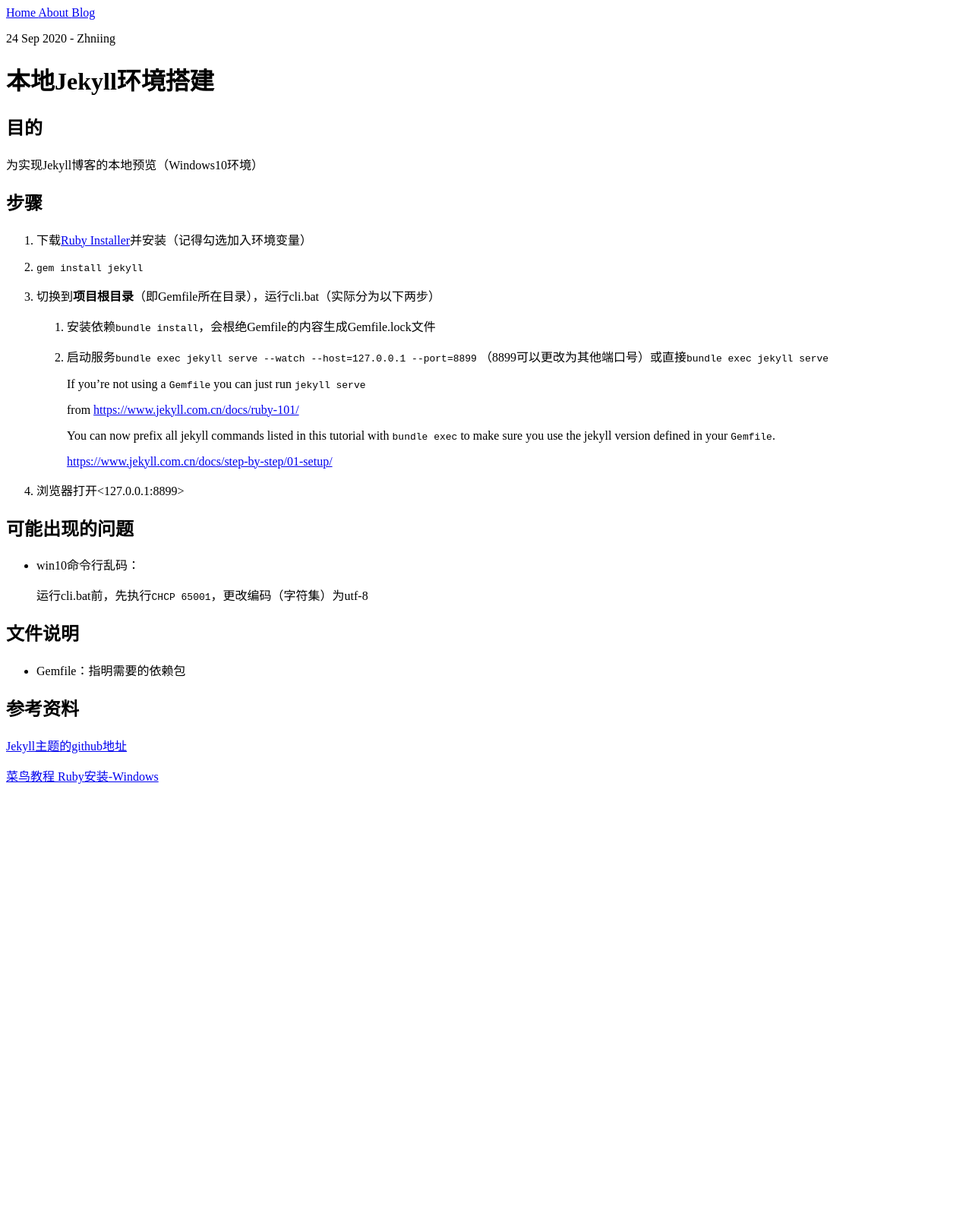
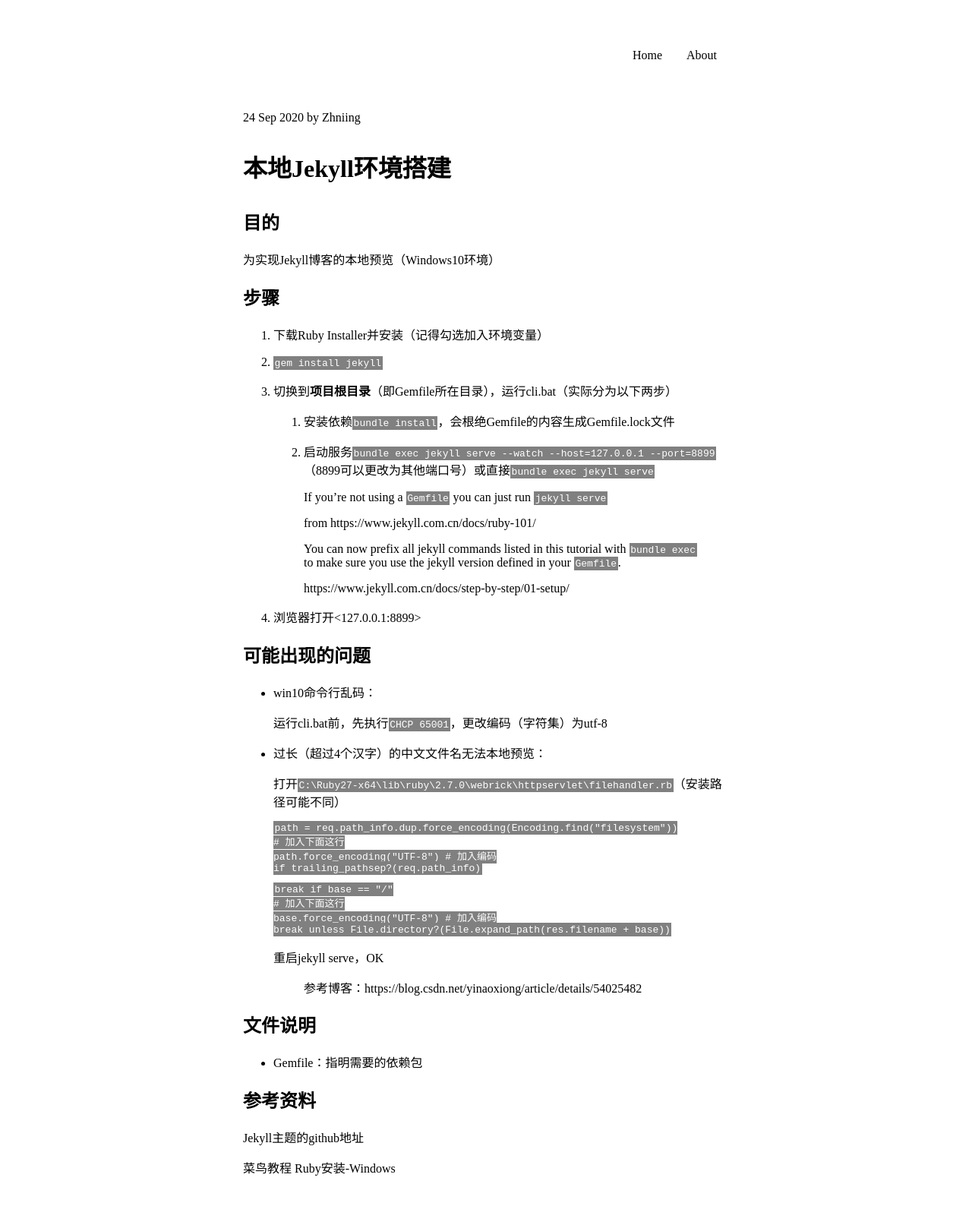
Before and after one commit to Zhniing/zhniing.github.io, a Jekyll site: the page built from _posts/2020-9-24-本地jekyll环境搭建.md, in a window 1280 px wide. Shown: the whole page at 76% size. Built offline with Jekyll 4.4.1, drawn with Linux system fonts in a browser that asks for light colours; before the commit the page ends 1049 px from its top, so only the background shows below that.

Commit message:
Modify index & update posts

````diff
--- a/_layouts/default.html
+++ b/_layouts/default.html
@@ -6,7 +6,13 @@
     <link rel="stylesheet" href="/assets/css/styles.css">
   </head>
   <body>
-    {% include navigation.html %}
-    {{ content }}
+    <div class="wrapper">
+      <div class="clearfloat">
+        {% include navigation.html %}
+      </div>
+      <div>
+        {{ content }}
+      </div>
+    </div>
   </body>
 </html>
--- a/_layouts/post.html
+++ b/_layouts/post.html
@@ -3,6 +3,6 @@ layout: default
 ---
 
 <!-- <h1>{{ page.title }}</h1> -->
-<p>{{ page.date | date_to_string }} - {{ page.author }}</p>
+<p>{{ page.date | date_to_string }} by {{ page.author }}</p>
 
 {{ content }}
--- a/_posts/2020-9-24-本地jekyll环境搭建.md
+++ b/_posts/2020-9-24-本地jekyll环境搭建.md
@@ -37,6 +37,28 @@ categories: [建站]
 
   运行cli.bat前，先执行`CHCP 65001`，更改编码（字符集）为utf-8
 
+* 过长（超过4个汉字）的中文文件名无法本地预览：
+
+  打开`C:\Ruby27-x64\lib\ruby\2.7.0\webrick\httpservlet\filehandler.rb`（安装路径可能不同）
+
+  ```ruby
+  path = req.path_info.dup.force_encoding(Encoding.find("filesystem"))
+  # 加入下面这行
+  path.force_encoding("UTF-8") # 加入编码
+  if trailing_pathsep?(req.path_info)
+  ```
+
+  ```ruby
+  break if base == "/"
+  # 加入下面这行
+  base.force_encoding("UTF-8") # 加入编码
+  break unless File.directory?(File.expand_path(res.filename + base))
+  ```
+
+  重启jekyll serve，OK
+
+  > 参考博客：<https://blog.csdn.net/yinaoxiong/article/details/54025482>
+
 ## 文件说明
 
 * Gemfile：指明需要的依赖包
--- a/_sass/main.scss
+++ b/_sass/main.scss
@@ -1,3 +1,83 @@
 .current {
   color: green;
 }
+
+.wrapper {
+  max-width: 80ch;  // ch：一个'0'字符的宽度，CSS3新增
+  margin: 4rem auto;  // rem：html
+  padding: 0 1rem;
+}
+
+a, a:visited {
+  text-decoration: none;  // 去掉下划线
+  color: black;
+}
+
+code {
+  color: white;
+  background-color: gray;
+  padding: 0.1rem;
+  // display: block;  // 自动填充一行
+  // overflow-x: auto;
+}
+
+// 清除浮动
+// https://blog.csdn.net/qq_42354773/article/details/80926171
+// ??? 写在浮动元素的父级div上，要和下面的一起用
+.clearfloat :after {
+  display: block;
+  clear: both;
+  content: "";
+  visibility: hidden;
+  height: 0
+}
+// ??? 适配ie浏览器，对chrome无影响
+.clearfloat {
+  zoom:1
+}
+
+nav {
+  margin: 0 0 4rem 0;
+}
+
+nav > a {
+  float: right;
+  padding: 0 1rem;;
+}
+
+h1 {
+  margin: 2rem 0;
+}
+
+.post_div {
+  margin: 1.5rem 0;
+  width: 100%;
+}
+
+// 标题链接悬停的下划线动画
+// https://blog.tmaize.net/
+.hover-underline {
+  position: relative;
+}
+.hover-underline:after {
+  content: '';
+  position: absolute;
+  width: 100%;
+  height: 1px;
+  bottom: -2px;
+  left: 0;
+  background-color: #333333;
+  // visibility: hidden;  // 注释掉会有消失的收缩动画
+  transform: scaleX(0);
+  transition: transform 200ms ease-in-out;
+}
+.hover-underline:hover:after {
+  visibility: visible;
+  transform: scaleX(1);
+}
+
+.post_date {
+  // position: relative;
+  // right: 0;  // 必须要绝对定位 否则不起作用
+  float: right;  // 还有其他方法吗？右靠齐
+}
````
Also changed, not shown: _data/navigation.yml (+4 -4 lines), _posts/2018-08-20-bananas.md (deleted, +0 -12 lines), _posts/2020-09-23-First.md (deleted, +0 -8 lines), _posts/2020-9-25-CSS备忘.md (added, +16 -0 lines), _posts/2020-9-26-深度学习技巧.md (added, +42 -0 lines), _posts/2020-9-27-VSCode.md (added, +30 -0 lines), _posts/2020-9-28-Linux指令备忘.md (added, +98 -0 lines), _posts/2020-9-28-Shell语法备忘.md (added, +17 -0 lines), _posts/2020-9-29-Liunx双系统.md (added, +76 -0 lines), _posts/2020-9-30-leetcode_11.md (added, +182 -0 lines), index.html (+19 -0 lines).
